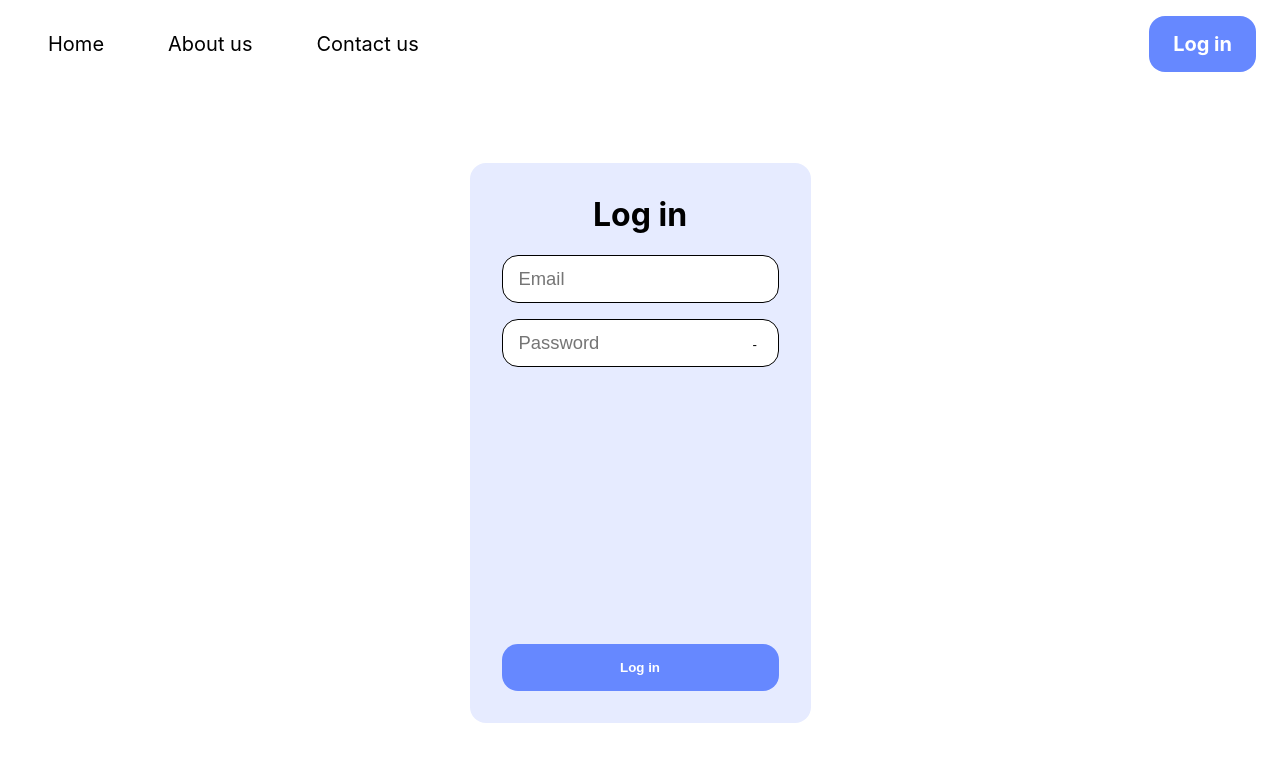
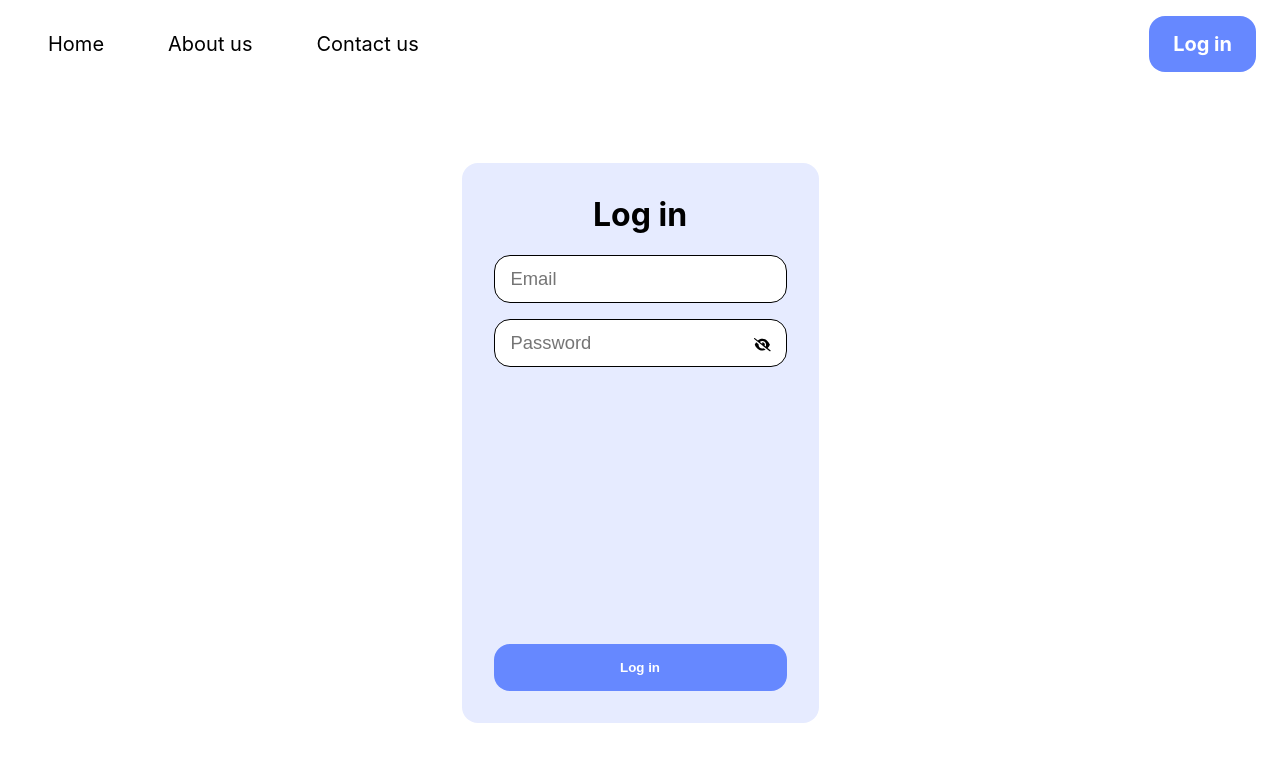
Before and after one commit to L-a-r-t/frontend, a Next.js app: page /login in a window 1280 px wide. Shown: the top 762 px of the page. Built offline with nearby package versions, Linux system fonts and the light colour scheme.

Commit message:
add FontAwesome icons

```diff
--- a/package.json
+++ b/package.json
@@ -10,6 +10,9 @@
     "test": "jest --watch"
   },
   "dependencies": {
+    "@fortawesome/fontawesome-svg-core": "^6.1.1",
+    "@fortawesome/free-solid-svg-icons": "^6.1.1",
+    "@fortawesome/react-fontawesome": "^0.2.0",
     "next": "12.2.2",
     "react": "18.2.0",
     "react-dom": "18.2.0"
--- a/src/components/PasswordInput.jsx
+++ b/src/components/PasswordInput.jsx
@@ -1,6 +1,8 @@
 import { useState } from "react"
 
 import atoms from '../styles/atoms.module.scss'
+import { FontAwesomeIcon } from '@fortawesome/react-fontawesome'
+import { faEye, faEyeSlash } from "@fortawesome/free-solid-svg-icons"
 
 export default function PasswordInput({minLength}) {
     const [inputType, setInputType] = useState('password')
@@ -18,20 +20,21 @@
                 placeholder="Password"
                 minLength={minLength ? minLength : 0}
                 required
-                style={{width: "100%"}}
+                style={{width: "100%", paddingRight: "2.5rem"}}
             />
             <button
                 type="button"
                 onClick={toggleInput}
                 style={{
-                    marginLeft: "-2rem",
+                    marginLeft: "-2.5rem",
+                    width: "2rem",
                     border: "none",
                     backgroundColor: "transparent",
                     cursor: "pointer",
                     display: "inline-block"
                 }}
             >
-                {inputType == "text" ? "o" : "-"}
+                <FontAwesomeIcon icon={inputType == "text" ? faEye : faEyeSlash}/>
             </button>
         </span>
     )
```
Also changed, not shown: 1 other file (tests, documents, lock files or other folders).
